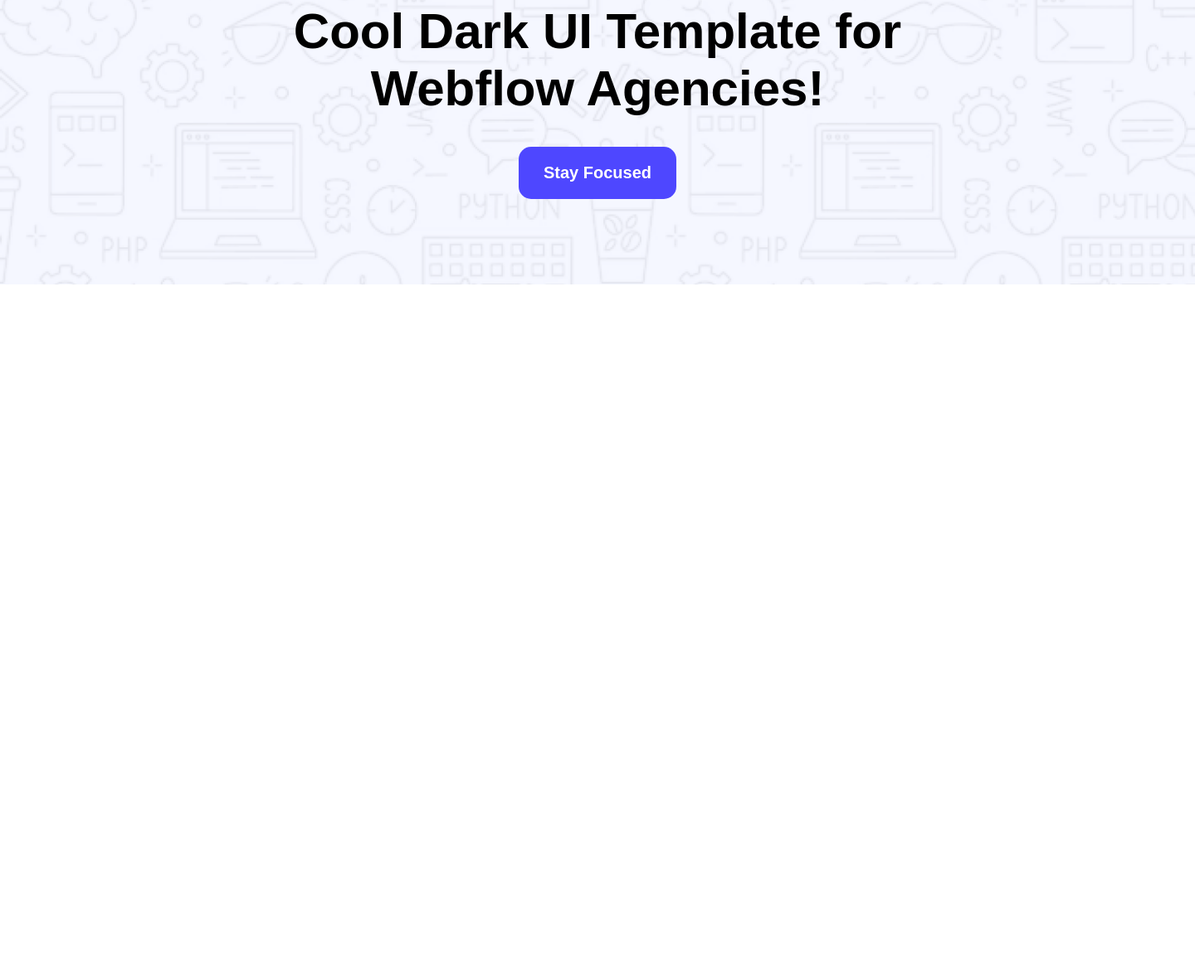
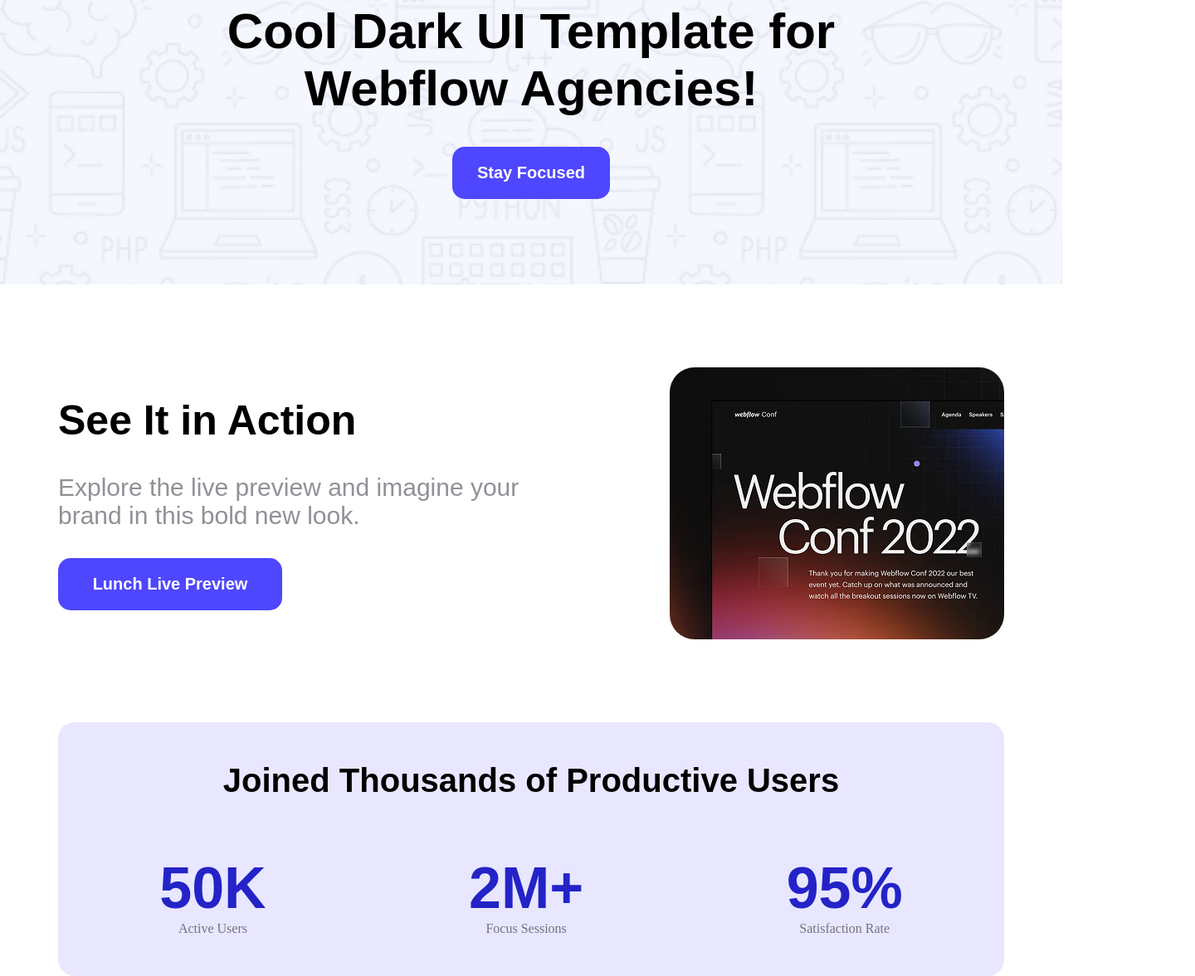
Before and after one commit to abubakersiddeak/A01, a plain HTML site: page index.html in a window 1280 px wide. Shown: the part 355-1532 px from the top of the page at 83% size, 1440 px wide, since content can reach past the window. Before the commit the page ends 800 px from the top, so only its background shows below. Drawn offline with Linux system fonts and the light colour scheme.

Commit message:
Productive section added

```diff
--- a/index.html
+++ b/index.html
@@ -13,6 +13,7 @@
     />
   </head>
   <body>
+    <!-- hero section start -->
     <section id="heroSection">
       <div id="herodiv1">
         <p id="herop1">LOGO</p>
@@ -23,5 +24,61 @@
         <button class="btn-primary">Stay Focused</button>
       </div>
     </section>
+    <!-- action section start -->
+    <section id="actionsection">
+      <div id="actiondiv1">
+        <p
+          style="
+            margin: 0;
+            font-family: 'Raleway', sans-serif;
+            font-size: 50px;
+            font-weight: 800;
+          "
+        >
+          See It in Action
+        </p>
+        <p
+          style="
+            margin: 0;
+            color: #252432;
+            opacity: 0.5;
+            font-family: 'Raleway', sans-serif;
+            font-size: 30px;
+          "
+        >
+          Explore the live preview and imagine your <br />
+          brand in this bold new look.
+        </p>
+        <button class="btn-primary" style="width: 270px">
+          Lunch Live Preview
+        </button>
+      </div>
+      <div id="actiondiv2">
+        <img
+          style="border-radius: 30px"
+          src="/Assets/wc-mini.png"
+          alt="wc image"
+        />
+      </div>
+    </section>
+    <!-- Productiv section start -->
+    <section id="produtive">
+      <div id="produtivediv1">Joined Thousands of Productive Users</div>
+      <div style="display: flex; justify-content: space-around; width: 100%">
+        <div style="text-align: center">
+          <div class="pdc1">50K</div>
+          <div style="opacity: 0.5">Active Users</div>
+        </div>
+        <div style="text-align: center">
+          <div class="pdc1">2M+</div>
+          <div style="opacity: 0.5">Focus Sessions</div>
+        </div>
+        <div style="text-align: center">
+          <div class="pdc1">95%</div>
+          <div style="opacity: 0.5">Satisfaction Rate</div>
+        </div>
+      </div>
+    </section>
+    <!-- user section start -->
   </body>
 </html>
--- a/style.css
+++ b/style.css
@@ -5,22 +5,21 @@
 body {
   max-width: 1440px;
   width: 100%;
+  margin: 0 auto;
 }
 
 /* all font */
 
 .inter {
   font-family: "Inter", sans-serif;
-  font-optical-sizing: auto;
+
   font-weight: 400;
-  font-style: normal;
 }
 
 .raleway {
   font-family: "Raleway", sans-serif;
-  font-optical-sizing: auto;
-  font-weight: 400;
-  font-style: normal;
+
+  font-weight: 700;
 }
 
 /* utilty class */
@@ -44,7 +43,8 @@
 
 /* hero section start */
 #heroSection {
-  width: 1440px;
+  max-width: 1440px;
+  width: 100%;
   height: 698px;
   background-image: url("/Assets/Hero-bg.png");
   background-repeat: no-repeat;
@@ -88,3 +88,51 @@
   font-weight: 600;
   text-align: center;
 }
+/* action section start */
+
+#actionsection {
+  display: flex;
+  justify-content: space-between;
+  width: 1140px;
+  height: 328px;
+
+  margin-top: 100px;
+  justify-content: space-between;
+}
+#actiondiv1 {
+  margin: 0;
+  display: flex;
+  flex-direction: column;
+  justify-content: space-evenly;
+}
+#actiondiv2 {
+  margin: 0;
+}
+/* productive section start */
+#produtive {
+  width: 1140px;
+  height: 306px;
+  background-color: #4d47ff21;
+  margin-top: 100px;
+  display: flex;
+  flex-direction: column;
+  justify-content: space-around;
+
+  align-items: center;
+  border-radius: 20px;
+}
+#produtivediv1 {
+  color: black;
+  font-size: 40px;
+  font-weight: 800;
+  font-family: "Raleway", sans-serif;
+}
+.pdc1 {
+  color: #2323c7;
+  font-size: 70px;
+  font-weight: 700;
+  text-align: center;
+  margin-top: -30px;
+  font-weight: 800;
+  font-family: "Raleway", sans-serif;
+}
```
